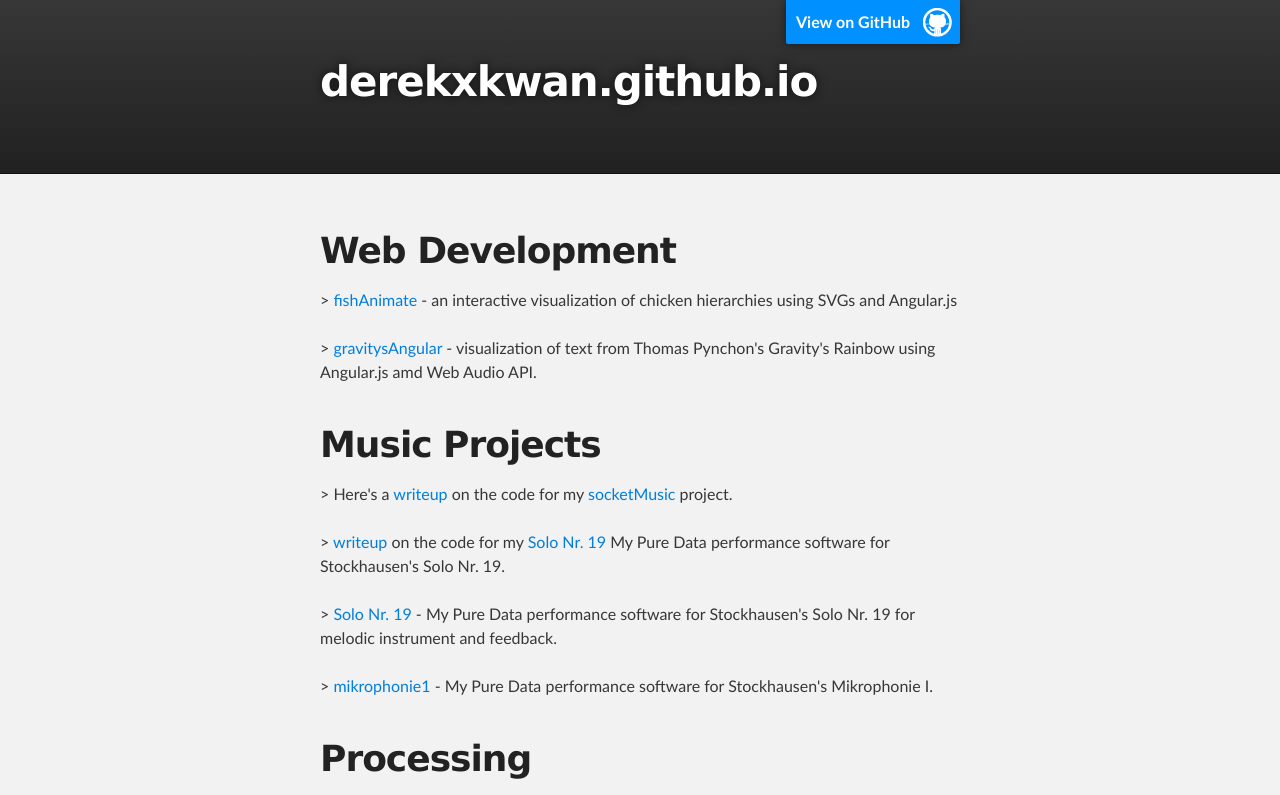
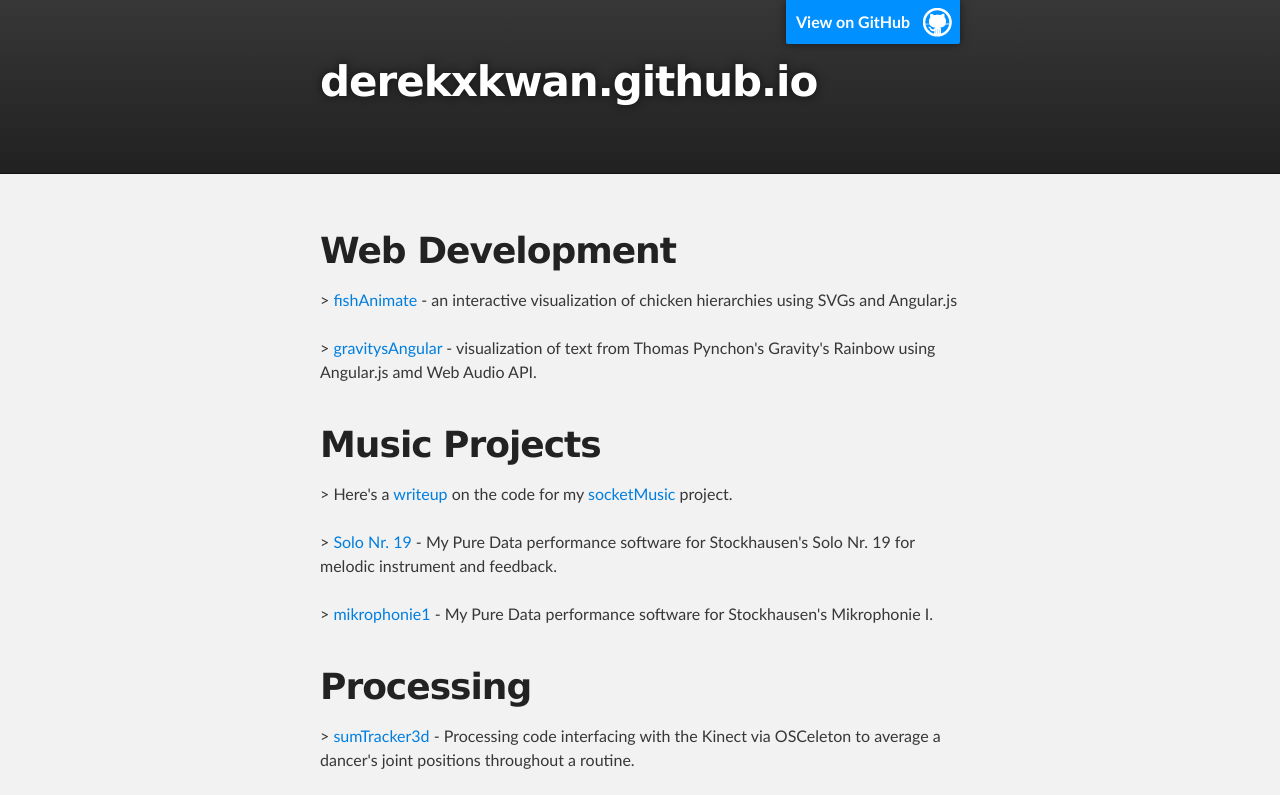
Before and after one commit to derekxkwan/derekxkwan.github.io, a plain HTML site: page index.html in a window 1280 px wide. Shown: the top 795 px of the page. Drawn offline with Linux system fonts and the light colour scheme.

Commit message:
Update index.html

```diff
--- a/index.html
+++ b/index.html
@@ -38,9 +38,6 @@
 > Here's a <a href="socketMusic.html">writeup</a> on the code for my <a href="https://github.com/derekxkwan/socketMusicBoiler">socketMusic</a> project.
 <br>
 <br>
-> <a href="socketMusic.html">writeup</a> on the code for my <a href="https://github.com/derekxkwan/stockSolo">Solo Nr. 19</a> My Pure Data performance software for Stockhausen's Solo Nr. 19.
-<br>
-<br>
 > <a href="https://github.com/derekxkwan/stockSolo">Solo Nr. 19</a> - My Pure Data performance software for Stockhausen's Solo Nr. 19 for melodic instrument and feedback.
 <br>
 <br>
```
